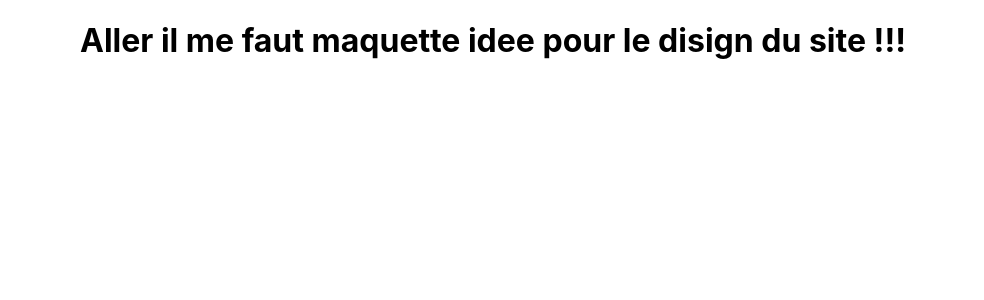
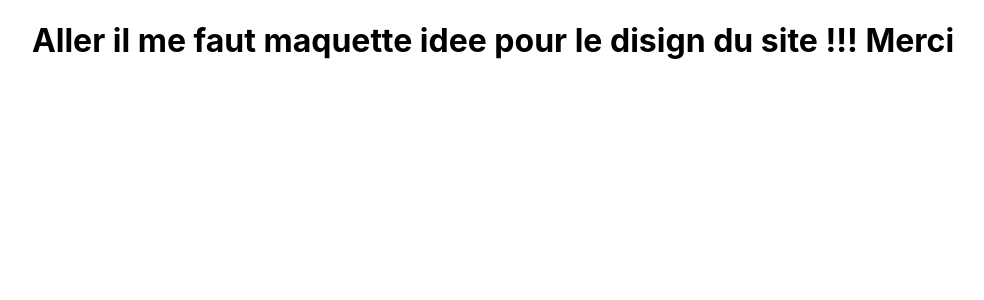
Before and after one commit to nicoWeb31/Jardin-jouale, a React (Create React App) app in the folder client/: page / in a window 1280 px wide. Shown: the top 300 px of the page, without its empty margins (147-1131 px from the left). Built offline with nearby package versions, Linux system fonts and the light colour scheme.

Commit message:
test deployement

```diff
--- a/client/src/components/Test.jsx
+++ b/client/src/components/Test.jsx
@@ -3,7 +3,7 @@ import React from 'react'
 const Test = () => {
     return (
         <div>
-            <h1>Aller il me faut maquette idee pour le disign du site !!!</h1>
+            <h1>Aller il me faut maquette idee pour le disign du site !!! Merci</h1>
         </div>
     )
 }
```
